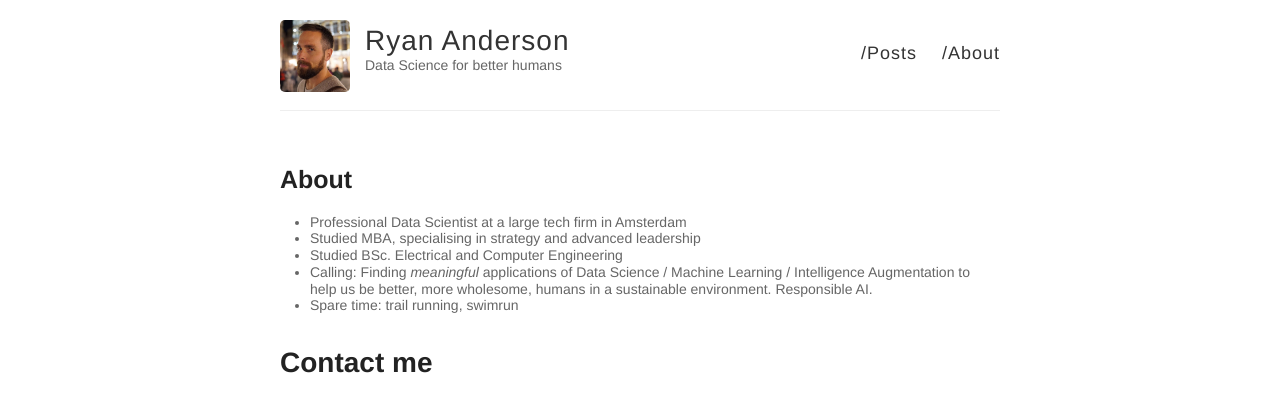
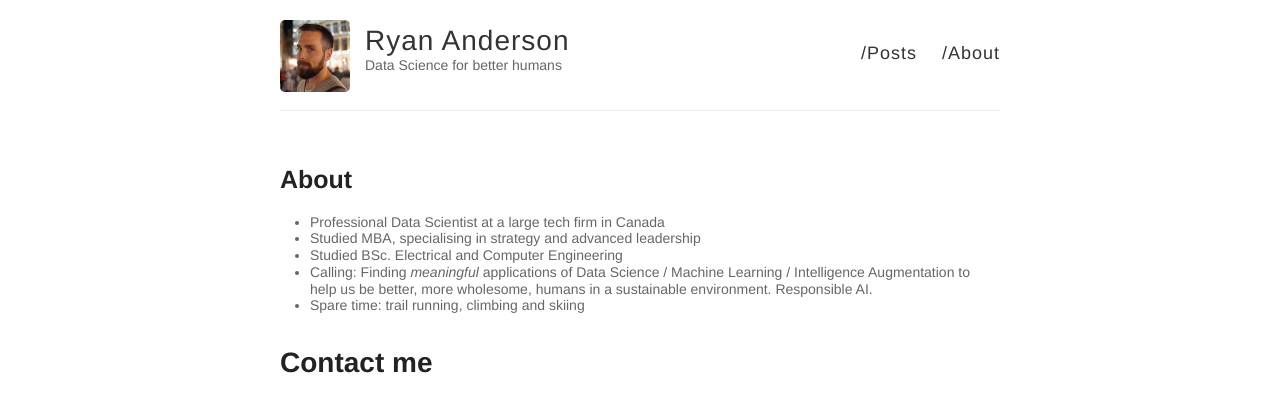
Before and after one commit to ryan-anderson-ds/ryan-anderson-ds.github.io, a Jekyll site: the page built from about.md, in a window 1280 px wide. Shown: the top 399 px of the page. Built offline with Jekyll 4.4.1, drawn with Linux system fonts in a browser that asks for light colours.

Commit message:
Update about.md

```diff
--- a/about.md
+++ b/about.md
@@ -4,11 +4,11 @@ title: About
 permalink: /about/
 ---
 
-* Professional Data Scientist at a large tech firm in Amsterdam
+* Professional Data Scientist at a large tech firm in Canada
 * Studied MBA, specialising in strategy and advanced leadership
 * Studied BSc. Electrical and Computer Engineering
 * Calling: Finding _meaningful_ applications of Data Science / Machine Learning / Intelligence Augmentation to help us be better, more wholesome, humans in a sustainable environment. Responsible AI.
-* Spare time: trail running, swimrun
+* Spare time: trail running, climbing and skiing
 
 ### Contact me
 
```
